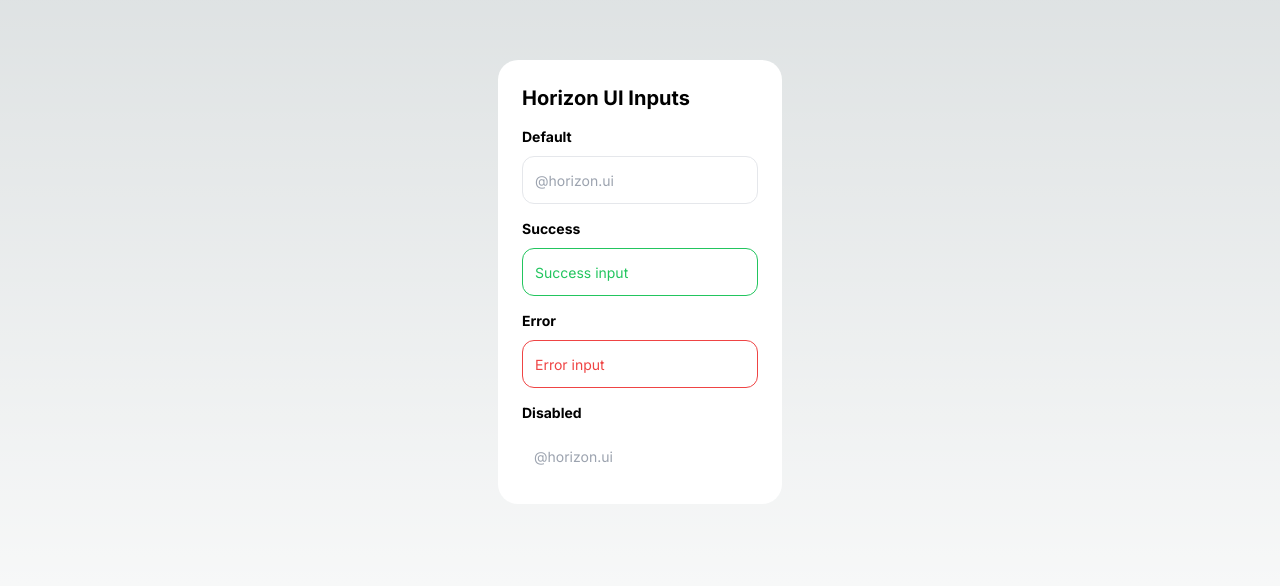
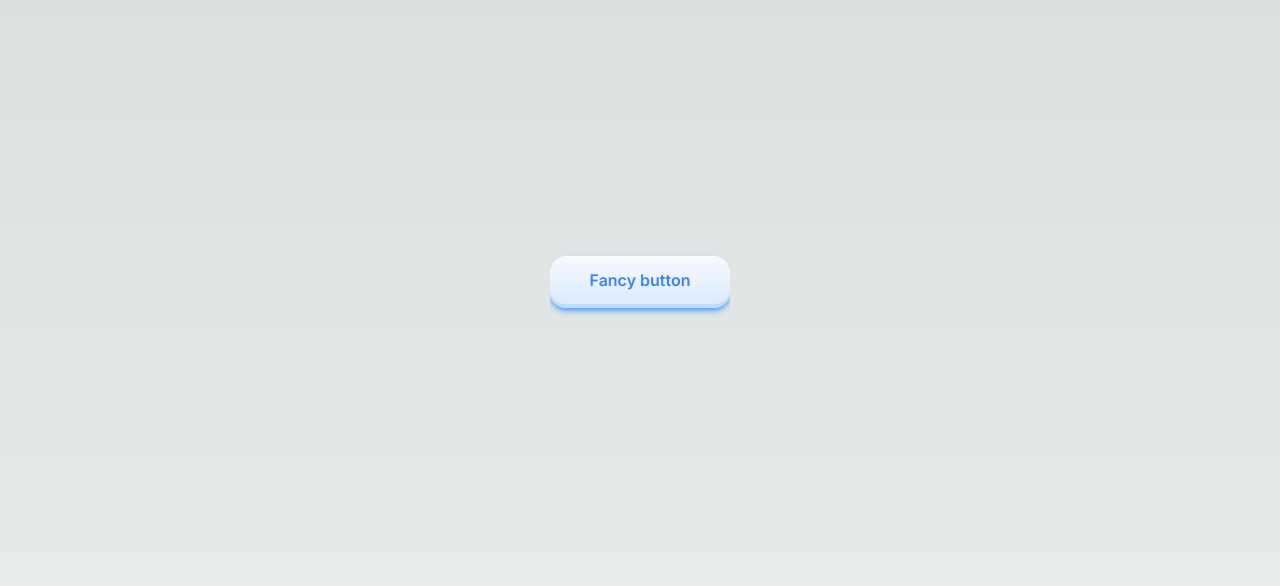
Before and after one commit to LukaaszKw/next-js-cypress-ci, a Next.js app: page / in a window 1280 px wide. Shown: the part 214-800 px from the top of the page. Built offline with nearby package versions, Linux system fonts and the light colour scheme.

Commit message:
Resolved conflict

```diff
--- a/src/app/page.tsx
+++ b/src/app/page.tsx
@@ -1,9 +1,11 @@
+import FancyButton from '@/components/FancyButton/FancyButton'
 import HorizonUI from '@/components/HorizonUI/HorizonUI'
 import React from 'react'
 
 export default function Home() {
   return (
     <main className="flex min-h-screen flex-col items-center justify-between p-24">
+      <FancyButton />
       <HorizonUI />
     </main>
   )
```
